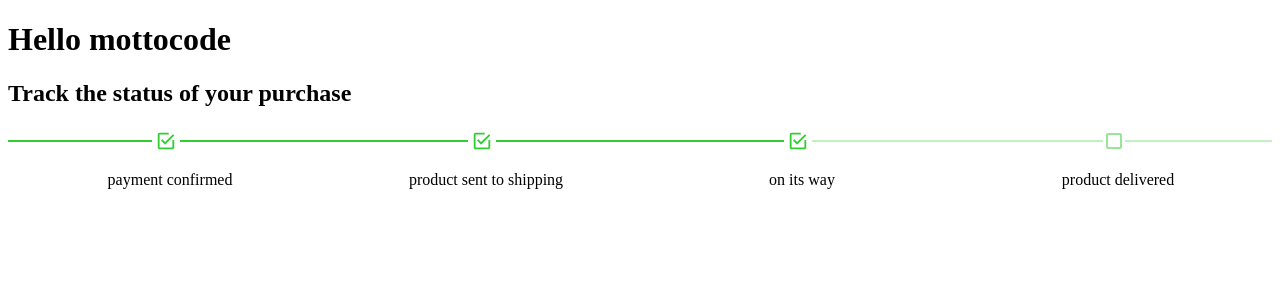
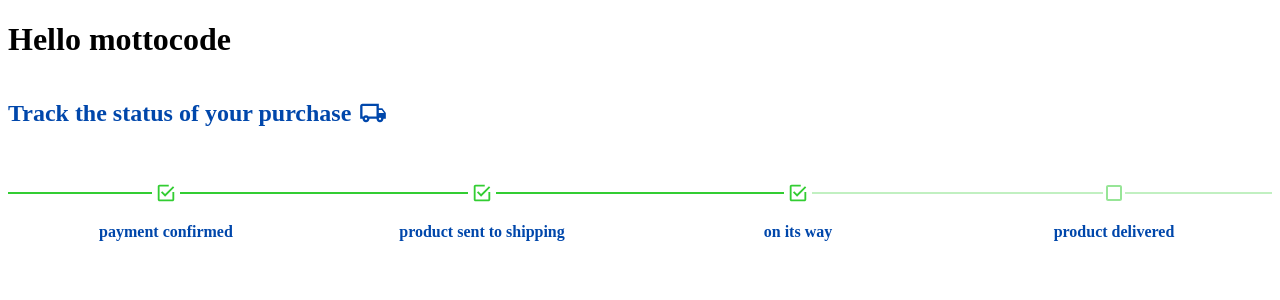
Before and after one commit to luizfiorentino/reusable-components-hub, a Next.js app: page / in a window 1280 px wide. Shown: the top 300 px of the page. Built offline with nearby package versions, Linux system fonts and the light colour scheme.

Commit message:
added new component label small and some styling to the component

```diff
--- a/components/atoms/LabelMedium/LabelMedium.module.css
+++ b/components/atoms/LabelMedium/LabelMedium.module.css
@@ -0,0 +1,3 @@
+.deepBlue {
+  color: #4b0082;
+}
--- /dev/null
+++ b/components/atoms/LabelSmall/LabelSmall.js
@@ -0,0 +1,14 @@
+import React from "react";
+import styles from "./LabelSmall.module.css";
+
+export default function LabelSmall({
+  children,
+  variant = "primary",
+  ...props
+}) {
+  return (
+    <h4 {...props} className={`${styles.labelContainer} ${styles[variant]}`}>
+      {children}
+    </h4>
+  );
+}
--- /dev/null
+++ b/components/atoms/LabelSmall/LabelSmall.module.css
@@ -0,0 +1,3 @@
+.flatHight {
+  margin: 0;
+}
--- a/components/progressBar/index.js
+++ b/components/progressBar/index.js
@@ -3,16 +3,23 @@ import styles from "./index.module.css";
 import { IoMdCheckboxOutline } from "react-icons/io";
 import { ImCheckboxUnchecked } from "react-icons/im";
 import LabelMedium from "../atoms/LabelMedium/LabelMedium";
+import LabelSmall from "../atoms/LabelSmall/LabelSmall";
 
 export default function ProgressBar({
   variant = "primary",
   label,
+  icon,
   barSteps,
   stepIndex,
 }) {
   return (
     <div>
-      {label && <LabelMedium>{label}</LabelMedium>}
+      {label && (
+        <div className={styles.labelAndIcon}>
+          <LabelMedium>{label}</LabelMedium>
+          {icon && <div className={styles.iconContainer}>{icon}</div>}
+        </div>
+      )}
       <div className={styles.bar}>
         {barSteps.map((el, index) => (
           <div className={styles.stepsInner}>
@@ -50,8 +57,8 @@ export default function ProgressBar({
       </div>
       <div className={styles.text}>
         {barSteps.map((el, index) => (
-          <div className={styles.stepsInnerText}>
-            <div className={styles.textInner}>{el}</div>
+          <div className={`${styles.stepsInnerText} ${styles.textInner}`}>
+            <LabelSmall variant="flatHight">{el}</LabelSmall>
           </div>
         ))}
       </div>
--- a/components/progressBar/index.module.css
+++ b/components/progressBar/index.module.css
@@ -1,3 +1,16 @@
+.labelAndIcon {
+  display: flex;
+  align-items: center;
+  margin-bottom: 2rem;
+  color: #0047ab;
+}
+
+.iconContainer {
+  display: flex;
+  margin-left: 0.5rem;
+  font-size: 28px;
+}
+
 .bar {
   margin-top: 10px;
   display: flex;
@@ -58,6 +71,7 @@
   align-items: center;
   justify-content: center;
   text-align: center;
+  color: #0047ab;
   margin-right: -0.5rem;
 }
 
@@ -107,4 +121,5 @@
   width: 100%;
   display: flex;
   justify-content: center;
+  margin: 0;
 }
--- a/pages/index.js
+++ b/pages/index.js
@@ -4,6 +4,7 @@ import ProgressBar from "@/components/progressBar";
 import Button from "@/components/atoms/button";
 import Card from "@/components/card";
 import Pagination from "@/components/pagination";
+import { MdOutlineLocalShipping } from "react-icons/md";
 
 export default function index() {
   const [progress, setProgress] = useState(50);
@@ -28,6 +29,7 @@ export default function index() {
       <div className={styles.progressBar}>
         <ProgressBar
           label="Track the status of your purchase"
+          icon={<MdOutlineLocalShipping />}
           progress={progress}
           barSteps={barSteps}
           stepIndex={stepIndex}
```
